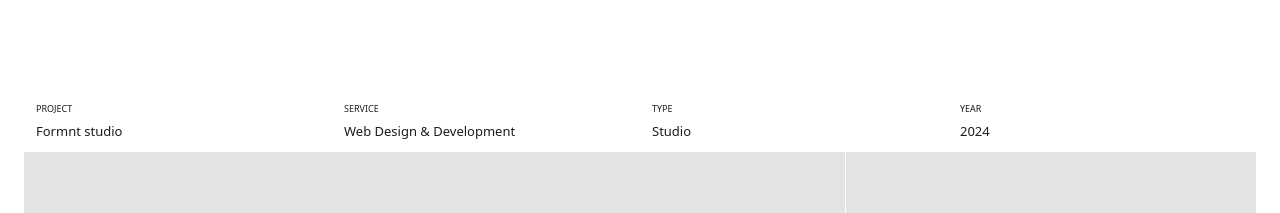
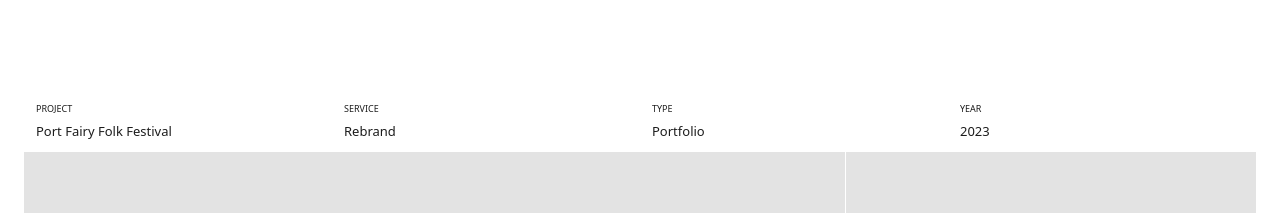
Before and after one commit to upahupa/sudesign-a9afcc18, a React (Vite) app: page / in a window 1280 px wide. Shown: the part 3400-3613 px from the top of the page. Built offline with nearby package versions, Linux system fonts and the light colour scheme.

Commit message:
Update ProjectsSection.tsx

```diff
--- a/src/components/portfolio/ProjectsSection.tsx
+++ b/src/components/portfolio/ProjectsSection.tsx
@@ -23,10 +23,10 @@ const ProjectsSection: React.FC = () => {
       year: "2023",
     },
     {
-      name: "Formnt studio",
-      service: "Web Design & Development",
-      type: "Studio",
-      year: "2024",
+      name: "Port Fairy Folk Festival",
+      service: "Rebrand",
+      type: "Portfolio",
+      year: "2023",
     },
     {
       name: "Brunswick Makerspace",
@@ -38,7 +38,7 @@ const ProjectsSection: React.FC = () => {
       name: "Anika Legal",
       service: "Service Design & UX",
       type: "Advocacy",
-      year: "2020",
+      year: "2021",
     },
     {
       name: "Monash Gallery of Art",
```
